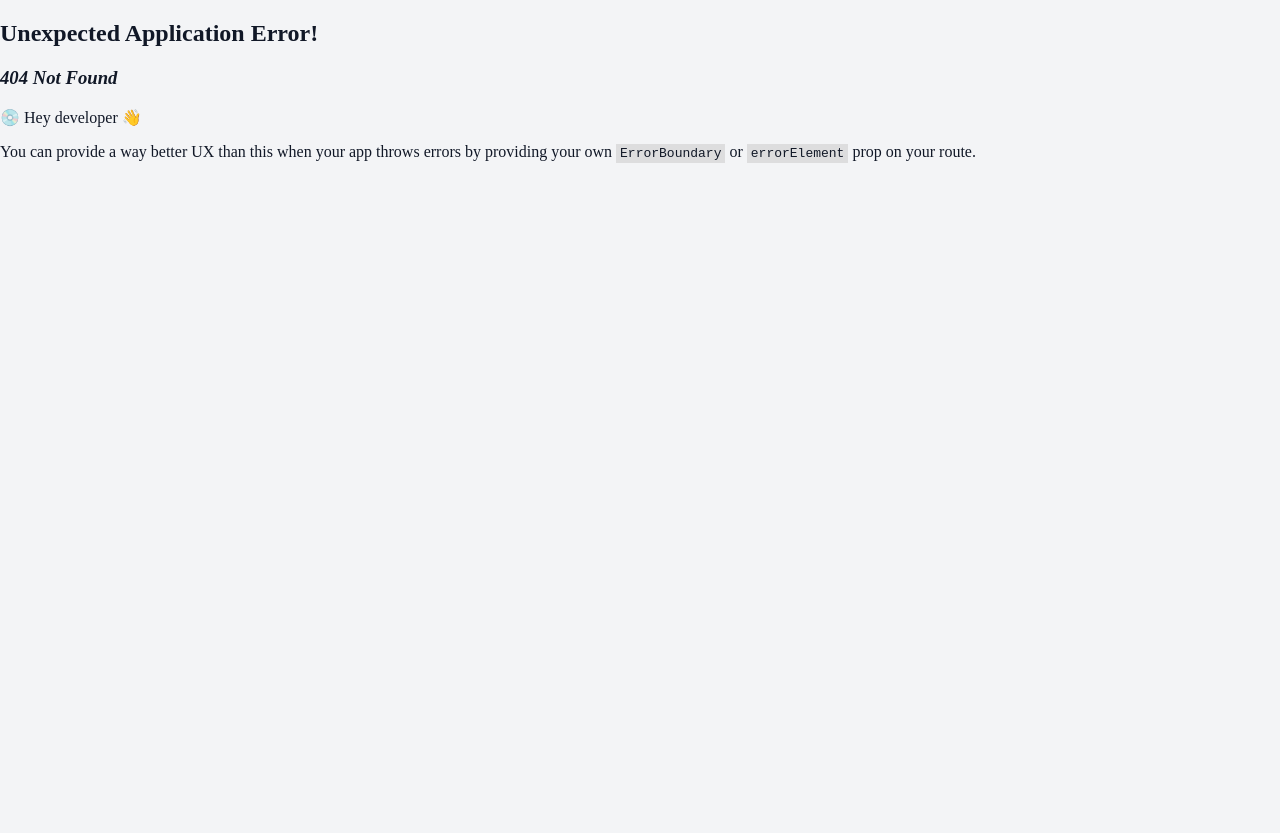
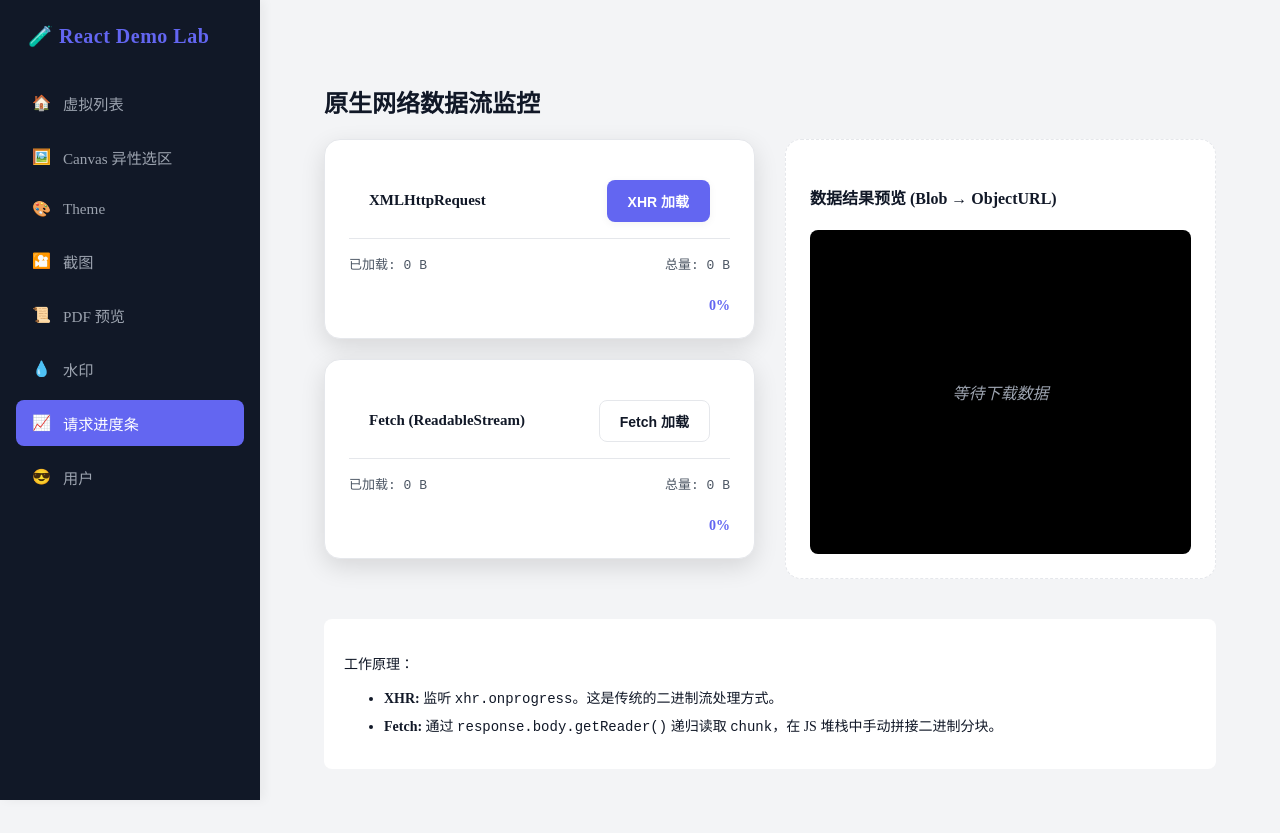
Before and after one commit to zhMoody/React_Example, a React (Vite) app: page /progress in a window 1280 px wide. Before the commit this address had no page. Built offline with nearby package versions, Linux system fonts and the light colour scheme.

Commit message:
feat: 网络加载进入条

```diff
--- a/src/baseLayout/Layout.tsx
+++ b/src/baseLayout/Layout.tsx
@@ -2,7 +2,7 @@ import { Outlet } from "react-router";
 import "./Layout.css";
 import Menu from "./menu/Menu";
 
-const Layout = () => {
+export const Layout = () => {
   return (
     <div className="layout">
       <Menu />
@@ -14,5 +14,3 @@ const Layout = () => {
     </div>
   );
 };
-
-export default Layout;
--- a/src/pages/Canvas/CanvasMonitor.tsx
+++ b/src/pages/Canvas/CanvasMonitor.tsx
@@ -1,4 +1,4 @@
-import React, { useRef, useEffect, useState, useMemo } from "react";
+import { useRef, useEffect, useState, useMemo } from "react";
 import "./CanvasMonitor.css";
 import { SegmentedVirtualList } from "../../components/virtual/SegmentedVirtualList";
 import Button, {
@@ -19,7 +19,7 @@ interface VirtualPoint extends Point {
   insertIndex: number;
 }
 
-const CanvasMonitor: React.FC = () => {
+export const CanvasMonitor: React.FC = () => {
   const canvasRef = useRef<HTMLCanvasElement>(null);
   const containerRef = useRef<HTMLDivElement>(null);
   const fileInputRef = useRef<HTMLInputElement>(null);
@@ -466,5 +466,3 @@ const CanvasMonitor: React.FC = () => {
     </div>
   );
 };
-
-export default CanvasMonitor;
--- /dev/null
+++ b/src/pages/progress/Fetch.ts
@@ -0,0 +1,44 @@
+import { ProgressInfo } from "./types";
+
+export const fetchRequest = async (
+  url: string,
+  onProgress: (info: ProgressInfo) => void,
+): Promise<Blob> => {
+  const response = await fetch(`${url}?t=${Date.now()}`);
+
+  if (!response.ok) throw new Error(`Fetch failed: ${response.status}`);
+
+  const total = parseInt(response.headers.get("content-length") || "0", 10);
+  const reader = response.body?.getReader();
+
+  if (!reader) throw new Error("Fetch response body not readable");
+
+  let loaded = 0;
+  const chunks: Uint8Array[] = [];
+
+  while (true) {
+    const { done, value } = await reader.read();
+
+    if (done) break;
+
+    chunks.push(value);
+    loaded += value.length;
+
+    if (total > 0) {
+      onProgress({
+        loaded,
+        total,
+        percent: Math.round((loaded / total) * 100),
+      });
+    } else {
+      // 如果没有 total，只传 loaded
+      onProgress({
+        loaded,
+        total: 0,
+        percent: 0,
+      });
+    }
+  }
+
+  return new Blob(chunks);
+};
--- /dev/null
+++ b/src/pages/progress/Progress.css
@@ -0,0 +1,121 @@
+.progress-container {
+  padding: 40px;
+  max-width: 1000px;
+  margin: 0 auto;
+  color: var(--text-main);
+}
+
+.main-layout {
+  display: grid;
+  grid-template-columns: 1fr 1fr;
+  gap: 30px;
+  margin-top: 20px;
+}
+
+.progress-card {
+  background: var(--bg-card);
+  padding: 24px;
+  border-radius: 16px;
+  box-shadow: 0 8px 24px rgba(0, 0, 0, 0.12);
+  margin-bottom: 20px;
+  border: 1px solid var(--border-color);
+}
+
+.card-header {
+  display: flex;
+  justify-content: space-between;
+  align-items: center;
+  margin-bottom: 15px;
+}
+
+.stats {
+  display: flex;
+  justify-content: space-between;
+  font-size: 13px;
+  color: var(--text-subtle);
+  margin-bottom: 8px;
+  font-family: monospace;
+}
+
+.progress-track {
+  width: 100%;
+  height: 12px;
+  background: var(--bg-input);
+  border-radius: 6px;
+  overflow: hidden;
+  position: relative;
+}
+
+.progress-fill {
+  height: 100%;
+  transition: width 0.1s linear;
+}
+
+.progress-fill.xhr { background: #4facfe; }
+.progress-fill.fetch { background: #764ba2; }
+
+.percent-text {
+  text-align: right;
+  font-size: 14px;
+  font-weight: bold;
+  margin-top: 5px;
+  color: var(--primary-color);
+}
+
+.preview-panel {
+  background: var(--bg-elevated);
+  border-radius: 16px;
+  padding: 24px;
+  display: flex;
+  flex-direction: column;
+  border: 1px dashed var(--border-color);
+}
+
+.image-container {
+  flex: 1;
+  display: flex;
+  align-items: center;
+  justify-content: center;
+  background: #000;
+  border-radius: 8px;
+  overflow: hidden;
+  min-height: 300px;
+}
+
+.image-container img {
+  max-width: 100%;
+  max-height: 400px;
+  object-fit: contain;
+}
+
+.image-container img.fade-in {
+  animation: fadeIn 0.5s ease-in;
+}
+
+@keyframes fadeIn {
+  from { opacity: 0; transform: scale(0.95); }
+  to { opacity: 1; transform: scale(1); }
+}
+
+.placeholder {
+  color: var(--text-muted);
+  font-style: italic;
+}
+
+.debug-info {
+  margin-top: 40px;
+  padding: 20px;
+  background: var(--bg-card);
+  border-radius: 8px;
+  font-size: 14px;
+}
+
+.debug-info li {
+  margin-top: 8px;
+}
+
+@media (max-width: 800px) {
+  .main-layout {
+    grid-template-columns: 1fr;
+  }
+}
--- /dev/null
+++ b/src/pages/progress/Progress.tsx
@@ -0,0 +1,153 @@
+import { FC, useState, useEffect } from "react";
+import Button, { ButtonVariant } from "../../components/common/Button";
+import { xhrRequest } from "./XHRRequest";
+import { fetchRequest } from "./Fetch";
+import "./Progress.css";
+import { ProgressInfo } from "./types";
+
+const TEST_URL =
+  "https://fetch-progress.anthum.com/20kbps/images/sunrise-baseline.jpg";
+
+const formatBytes = (bytes: number) => {
+  if (bytes === 0) return "0 B";
+  const k = 1024;
+  const sizes = ["B", "KB", "MB", "GB"];
+  const i = Math.floor(Math.log(bytes) / Math.log(k));
+  return parseFloat((bytes / Math.pow(k, i)).toFixed(2)) + " " + sizes[i];
+};
+
+export const Progress: FC = () => {
+  const [xhrInfo, setXhrInfo] = useState<ProgressInfo>({
+    loaded: 0,
+    total: 0,
+    percent: 0,
+  });
+  const [fetchInfo, setFetchInfo] = useState<ProgressInfo>({
+    loaded: 0,
+    total: 0,
+    percent: 0,
+  });
+  const [isLoading, setIsLoading] = useState(false);
+  const [previewUrl, setPreviewUrl] = useState<string | null>(null);
+
+  // 清理内存中的 Blob URL
+  useEffect(() => {
+    return () => {
+      if (previewUrl) URL.revokeObjectURL(previewUrl);
+    };
+  }, [previewUrl]);
+
+  const handleDownload = async (type: "xhr" | "fetch") => {
+    try {
+      setIsLoading(true);
+      setPreviewUrl(null);
+
+      const updateFn = type === "xhr" ? setXhrInfo : setFetchInfo;
+      const requestFn = type === "xhr" ? xhrRequest : fetchRequest;
+
+      // 重置对应进度
+      updateFn({ loaded: 0, total: 0, percent: 0 });
+
+      const blob = await requestFn(TEST_URL, (info) => updateFn(info));
+
+      // 将结果转换为可见图片
+      const url = URL.createObjectURL(blob);
+      setPreviewUrl(url);
+    } catch (err) {
+      console.error(err);
+    } finally {
+      setIsLoading(false);
+    }
+  };
+
+  return (
+    <div className="progress-container">
+      <h2>原生网络数据流监控</h2>
+
+      <div className="main-layout">
+        <div className="controls">
+          <div className="progress-card">
+            <div className="card-header">
+              <h3>XMLHttpRequest</h3>
+              <Button
+                variant={ButtonVariant.Primary}
+                onClick={() => handleDownload("xhr")}
+                disabled={isLoading}
+              >
+                XHR 加载
+              </Button>
+            </div>
+            <div className="stats">
+              <span>已加载: {formatBytes(xhrInfo.loaded)}</span>
+              <span>总量: {formatBytes(xhrInfo.total)}</span>
+            </div>
+            <div className="progress-track">
+              <div
+                className="progress-fill xhr"
+                style={{ width: `${xhrInfo.percent}%` }}
+              />
+            </div>
+            <div className="percent-text">{xhrInfo.percent}%</div>
+          </div>
+
+          <div className="progress-card">
+            <div className="card-header">
+              <h3>Fetch (ReadableStream)</h3>
+              <Button
+                variant={ButtonVariant.Secondory}
+                onClick={() => handleDownload("fetch")}
+                disabled={isLoading}
+              >
+                Fetch 加载
+              </Button>
+            </div>
+            <div className="stats">
+              <span>已加载: {formatBytes(fetchInfo.loaded)}</span>
+              <span>总量: {formatBytes(fetchInfo.total)}</span>
+            </div>
+            <div className="progress-track">
+              <div
+                className="progress-fill fetch"
+                style={{ width: `${fetchInfo.percent}%` }}
+              />
+            </div>
+            <div className="percent-text">{fetchInfo.percent}%</div>
+          </div>
+        </div>
+
+        <div className="preview-panel">
+          <h4>数据结果预览 (Blob → ObjectURL)</h4>
+          <div className="image-container">
+            {previewUrl ? (
+              <img
+                src={previewUrl}
+                alt="Downloaded result"
+                className="fade-in"
+              />
+            ) : (
+              <div className="placeholder">
+                {isLoading ? "数据传输中..." : "等待下载数据"}
+              </div>
+            )}
+          </div>
+        </div>
+      </div>
+
+      <div className="debug-info">
+        <p>工作原理：</p>
+        <ul>
+          <li>
+            <strong>XHR:</strong> 监听 <code>xhr.onprogress</code>
+            。这是传统的二进制流处理方式。
+          </li>
+          <li>
+            <strong>Fetch:</strong> 通过 <code>response.body.getReader()</code>{" "}
+            递归读取 <code>chunk</code>，在 JS 堆栈中手动拼接二进制分块。
+          </li>
+        </ul>
+      </div>
+    </div>
+  );
+};
+
+export default Progress;
--- /dev/null
+++ b/src/pages/progress/XHRRequest.ts
@@ -0,0 +1,34 @@
+import { ProgressInfo } from "./types";
+
+export const xhrRequest = (
+  url: string,
+  onProgress: (info: ProgressInfo) => void,
+): Promise<Blob> => {
+  return new Promise((resolve, reject) => {
+    const xhr = new XMLHttpRequest();
+    xhr.open("GET", `${url}?t=${Date.now()}`);
+    xhr.responseType = "blob";
+
+    xhr.addEventListener("progress", (event) => {
+      if (event.lengthComputable) {
+        const percent = Math.round((event.loaded / event.total) * 100);
+        onProgress({
+          loaded: event.loaded,
+          total: event.total,
+          percent,
+        });
+      }
+    });
+
+    xhr.onload = () => {
+      if (xhr.status >= 200 && xhr.status < 300) {
+        resolve(xhr.response);
+      } else {
+        reject(new Error(`XHR failed with status ${xhr.status}`));
+      }
+    };
+
+    xhr.onerror = () => reject(new Error("XHR network error"));
+    xhr.send();
+  });
+};
--- /dev/null
+++ b/src/pages/progress/types.ts
@@ -0,0 +1,5 @@
+export interface ProgressInfo {
+  loaded: number;
+  total: number;
+  percent: number;
+}
--- a/src/pages/theme/ThemeChange.tsx
+++ b/src/pages/theme/ThemeChange.tsx
@@ -1,4 +1,3 @@
-import React from "react";
 import { ThemeMode } from "../../types/Enum";
 import {
   useTheme,
@@ -13,7 +12,7 @@ import Button, {
   ButtonVariant,
 } from "../../components/common/Button";
 
-const ThemeChange: React.FC = () => {
+export const ThemeChange: React.FC = () => {
   const {
     theme,
     setTheme,
@@ -230,5 +229,3 @@ const ThemeChange: React.FC = () => {
     </div>
   );
 };
-
-export default ThemeChange;
--- a/src/pages/user/user.tsx
+++ b/src/pages/user/user.tsx
@@ -6,11 +6,25 @@ import { useStorageState } from "../../hooks/useStorageState";
 export const User = () => {
   const { user, login, logout } = useUser();
   const localtion = useLocation();
-  const [count, setCount] = useStorageState("count", 0, { ttl: 10 * 1000 });
+  const [count, setCount, clearCount] = useStorageState("count", 0, {
+    ttl: 10 * 1000,
+  });
+  const [obj, setObj, clearObj] = useStorageState("obj", {
+    id: 0,
+    name: 0,
+    age: 0,
+  });
   const increment = () => {
     setCount((prev) => prev + 1);
   };
 
+  const changeObj = () => {
+    setObj({
+      id: 111,
+      name: 222,
+      age: 31,
+    });
+  };
   return (
     <div>
       <p>name: {user.name}</p>
@@ -22,6 +36,16 @@ export const User = () => {
       <Button onClick={logout}>退出登录</Button>
       <p>{count}</p>
       <Button onClick={increment}>点击+1</Button>
+      <Button onClick={clearCount}>清除</Button>
+      <div>
+        <code>
+          {obj.id}
+          {obj.name}
+          {obj.age}
+        </code>
+      </div>
+      <Button onClick={changeObj}>修改</Button>
+      <Button onClick={clearObj}>清除</Button>
     </div>
   );
 };
--- a/src/pages/virtual/Virtual.tsx
+++ b/src/pages/virtual/Virtual.tsx
@@ -46,7 +46,7 @@ const generateRandomData = (count: number) => {
 // 全局单例数据源。所有的实验室卡片都共享这 10 万个对象的内存引用。
 const GLOBAL_DATA_SOURCE = generateRandomData(100000);
 
-const Virtual = () => {
+export const Virtual = () => {
   // 引用共享数据源
   const sharedListData = GLOBAL_DATA_SOURCE;
 
@@ -298,5 +298,3 @@ const Virtual = () => {
     </div>
   );
 };
-
-export default Virtual;
--- a/src/router/router.tsx
+++ b/src/router/router.tsx
@@ -1,13 +1,14 @@
 import { createBrowserRouter, RouteObject } from "react-router";
-import Virtual from "../pages/virtual/Virtual";
-import Layout from "../baseLayout/Layout";
+import { Virtual } from "../pages/virtual/Virtual";
+import { Layout } from "../baseLayout/Layout";
 import { ReactNode } from "react";
-import ThemeChange from "../pages/theme/ThemeChange";
+import { ThemeChange } from "../pages/theme/ThemeChange";
 import { Screenshot } from "../pages/screenshot/ScreenShot";
 import { PDFRender } from "../pages/pdf_render/PDFRender";
 import { WaterMark } from "../pages/water_mark/WaterMark";
 import { User } from "../pages/user/user";
-import CanvasMonitor from "../pages/Canvas/CanvasMonitor";
+import { CanvasMonitor } from "../pages/Canvas/CanvasMonitor";
+import { Progress } from "../pages/progress/Progress";
 
 /**
  * 扩展官方 RouteObject 类型，增加自定义的属性
@@ -60,6 +61,12 @@ const route: AppRouteObject[] = [
         icon: "💧",
       },
       {
+        path: "/progress",
+        element: <Progress />,
+        id: "请求进度条",
+        icon: "📈",
+      },
+      {
         path: "/i18",
         element: <User />,
         id: "用户",
```
